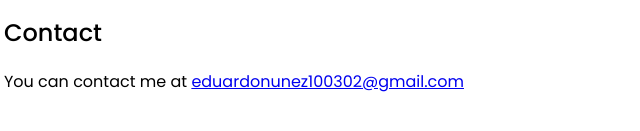
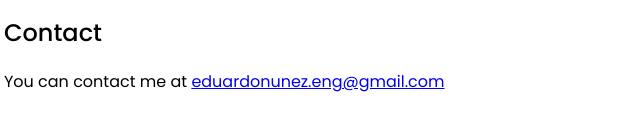
Before and after one commit to eddayyy/Website, a plain HTML site: page index.html in a window 1280 px wide. Shown: the part 621-752 px from the top of the page, 16-656 px from the left. Drawn offline with Linux system fonts and the light colour scheme.

Commit message:
Update index.html

```diff
--- a/index.html
+++ b/index.html
@@ -34,7 +34,7 @@
 
       <section id="contact">
         <h2>Contact</h2>
-        <p>You can contact me at <a href="mailto:eduardonunez100302@gmail.com">eduardonunez100302@gmail.com</a></p>
+        <p>You can contact me at <a href="mailto:eduardonunez.eng@gmail.com">eduardonunez.eng@gmail.com</a></p>
       </section>
     </main>
   </body>
```
